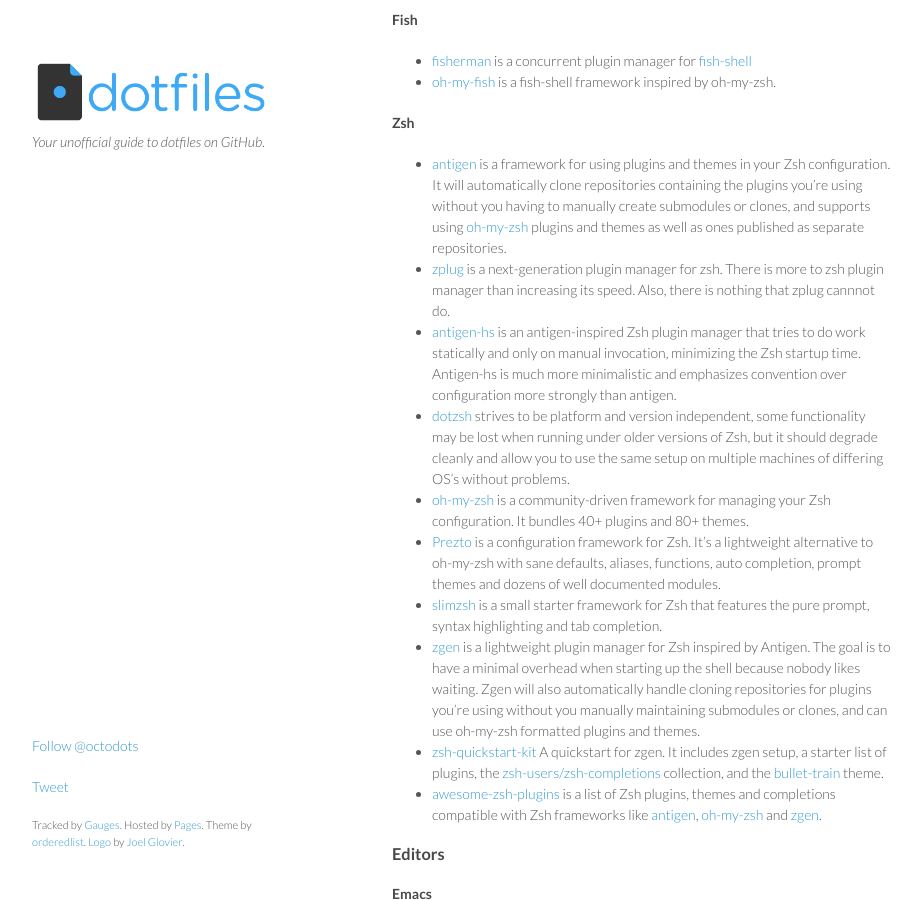
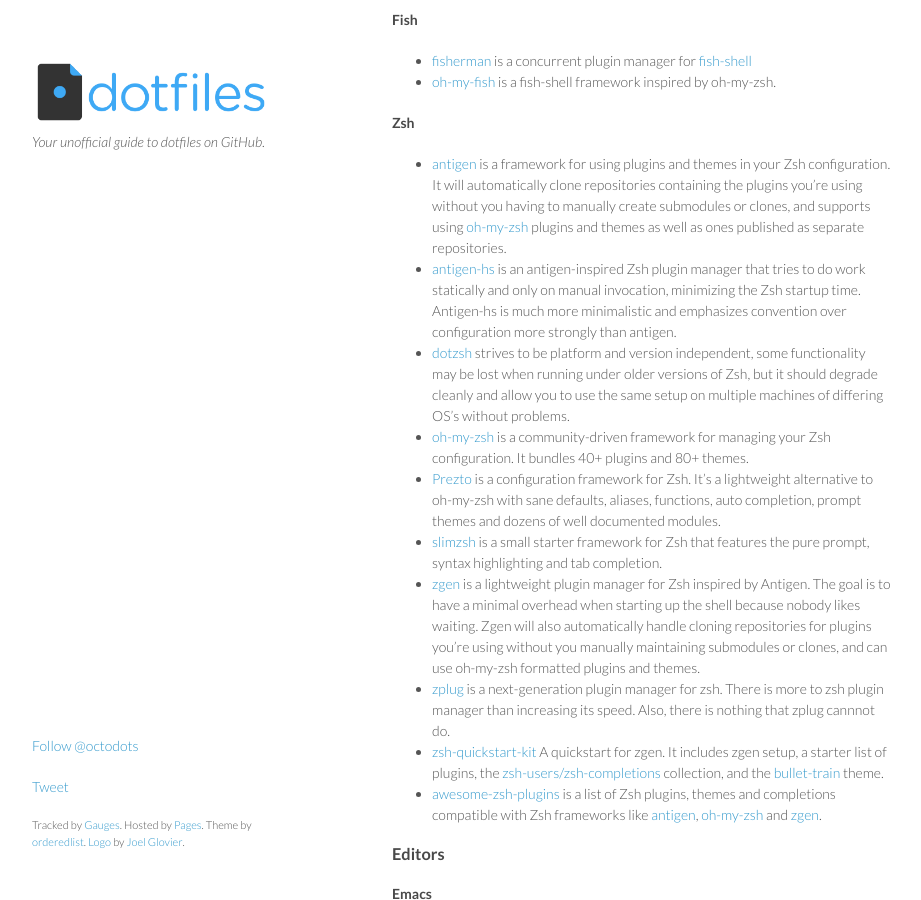
Before and after one commit to dotfiles/dotfiles.github.com, a Jekyll site: the page built from index.md, in a window 1280 px wide and 900 px high, scrolled down 1539 px. Shown: the whole window, without its empty margins (178-1099 px from the left). Built offline with Jekyll 4.4.1, drawn with Linux system fonts in a browser that asks for light colours; Markdown is read by kramdown in place of the engine named in the settings; comment, search, counter and statistics services are not loaded.

Commit message:
Alphabetical order

```diff
--- a/index.md
+++ b/index.md
@@ -59,13 +59,13 @@
 #### Zsh
 
 * [antigen](https://github.com/zsh-users/antigen) is a framework for using plugins and themes in your Zsh configuration. It will automatically clone repositories containing the plugins you're using without you having to manually create submodules or clones, and supports using [oh-my-zsh](https://github.com/robbyrussell/oh-my-zsh) plugins and themes as well as ones published as separate repositories.
-* [zplug](https://github.com/zplug/zplug) is a next-generation plugin manager for zsh. There is more to zsh plugin manager than increasing its speed. Also, there is nothing that zplug cannnot do.
 * [antigen-hs](https://github.com/Tarrasch/antigen-hs) is an antigen-inspired Zsh plugin manager that tries to do work statically and only on manual invocation, minimizing the Zsh startup time. Antigen-hs is much more minimalistic and emphasizes convention over configuration more strongly than antigen.
 * [dotzsh](https://github.com/dotphiles/dotzsh) strives to be platform and version independent, some functionality may be lost when running under older versions of Zsh, but it should degrade cleanly and allow you to use the same setup on multiple machines of differing OS's without problems.
 * [oh-my-zsh](https://github.com/robbyrussell/oh-my-zsh) is a community-driven framework for managing your Zsh configuration. It bundles 40+ plugins and 80+ themes.
 * [Prezto](https://github.com/sorin-ionescu/prezto) is a configuration framework for Zsh. It's a lightweight alternative to oh-my-zsh with sane defaults, aliases, functions, auto completion, prompt themes and dozens of well documented modules.
 * [slimzsh](https://github.com/changs/slimzsh) is a small starter framework for Zsh that features the pure prompt, syntax highlighting and tab completion.
 * [zgen](https://github.com/tarjoilija/zgen) is a lightweight plugin manager for Zsh inspired by Antigen. The goal is to have a minimal overhead when starting up the shell because nobody likes waiting. Zgen will also automatically handle cloning repositories for plugins you're using without you manually maintaining submodules or clones, and can use oh-my-zsh formatted plugins and themes.
+* [zplug](https://github.com/zplug/zplug) is a next-generation plugin manager for zsh. There is more to zsh plugin manager than increasing its speed. Also, there is nothing that zplug cannnot do.
 * [zsh-quickstart-kit](https://github.com/unixorn/zsh-quickstart-kit) A quickstart for zgen. It includes zgen setup, a starter list of plugins, the [zsh-users/zsh-completions](https://github.com/zsh-users/zsh-completions) collection, and the [bullet-train](https://github.com/caiogondim/bullet-train-oh-my-zsh-theme) theme.
 * [awesome-zsh-plugins](https://github.com/unixorn/awesome-zsh-plugins) is a list of Zsh plugins, themes and completions compatible with Zsh frameworks like [antigen](https://github.com/zsh-users/antigen), [oh-my-zsh](https://github.com/robbyrussell/oh-my-zsh) and [zgen](https://github.com/tarjoilija/zgen).
 
```
